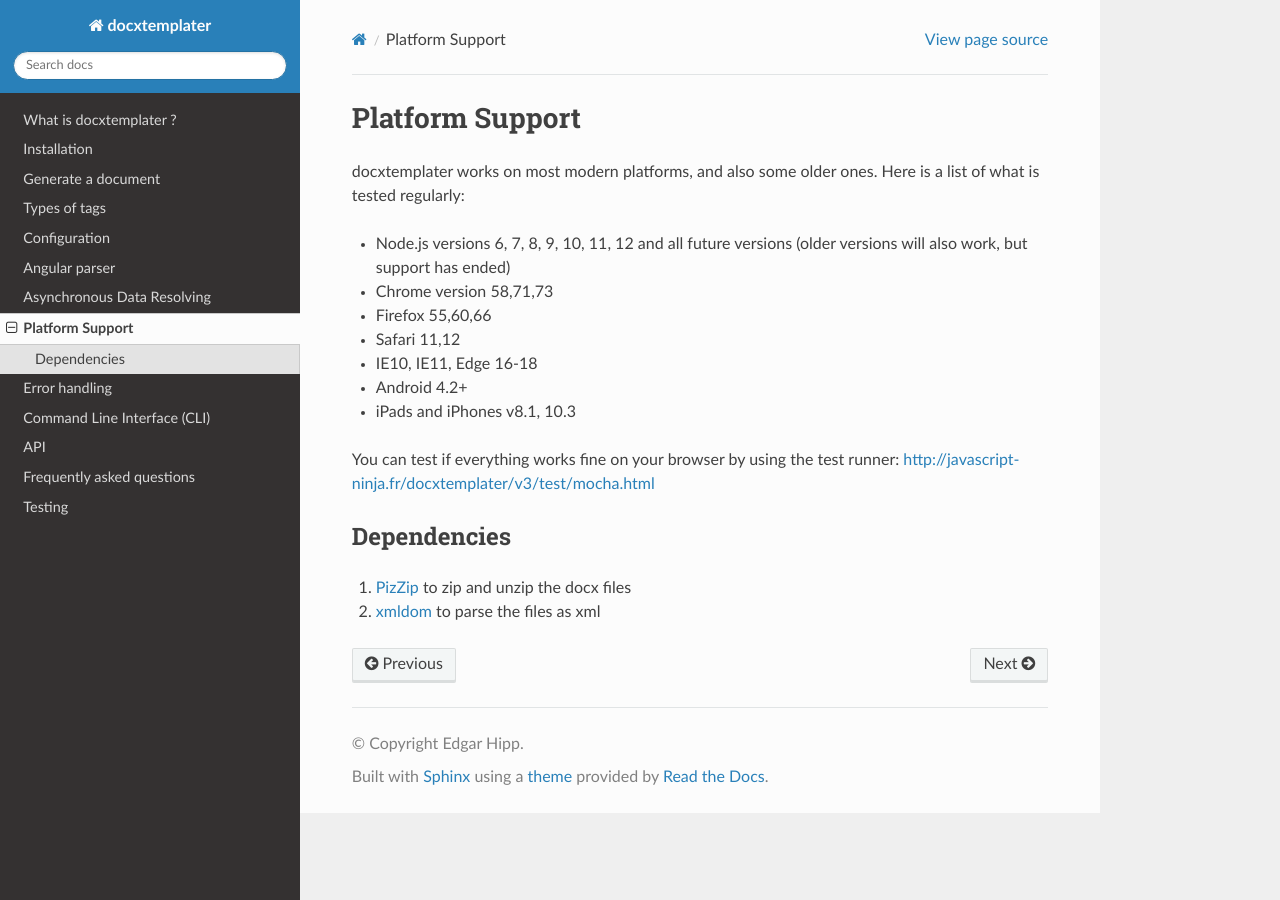
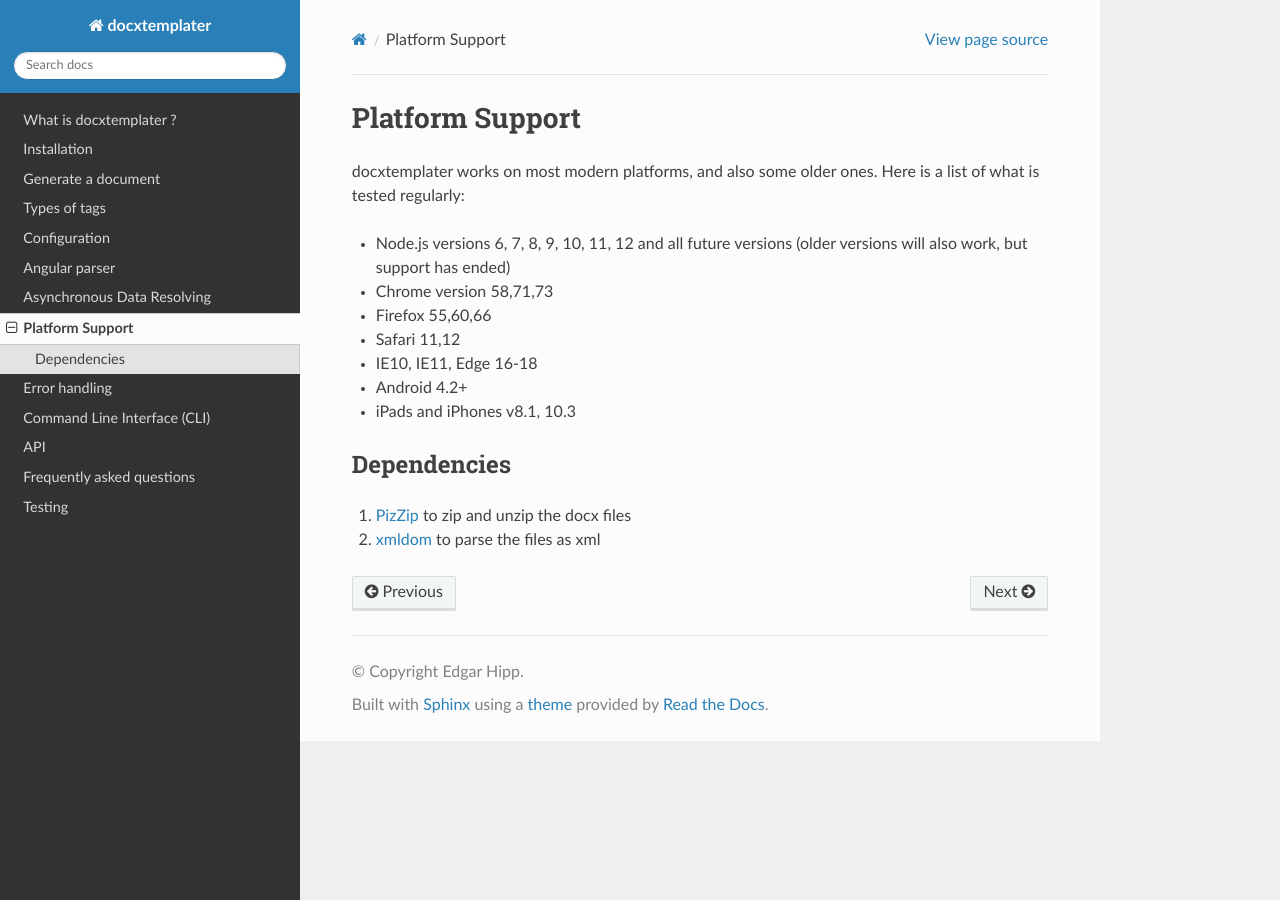
Before and after one commit to open-xml-templating/docxtemplater, a Sphinx documentation site: the page built from docs/source/platform_support.rst, in a window 1280 px wide. Built offline with Sphinx 7.4.7 and the Read the Docs theme 2.0.0, drawn with Linux system fonts in a browser that asks for light colours.

Commit message:
Micro docs updates

```diff
--- a/docs/source/faq.rst
+++ b/docs/source/faq.rst
@@ -144,7 +144,7 @@ Performance
 
 Docxtemplater is quite fast, for a pretty complex 50 page document, it can generate 250 output of those documents in 44 seconds, which is about 180ms per document.
 
-There is also an interesting blog article at https://javascript-ninja.fr/optimizing-speed-in-node-js/ that explains how I optimized loops in docxtemplater.
+There also is an interesting blog article at https://javascript-ninja.fr/optimizing-speed-in-node-js/ that explains how I optimized loops in docxtemplater.
 
 Support for IE9 and lower
 -------------------------
--- a/docs/source/platform_support.rst
+++ b/docs/source/platform_support.rst
@@ -16,8 +16,6 @@ docxtemplater works on most modern platforms, and also some older ones. Here is
 - Android 4.2+
 - iPads and iPhones v8.1, 10.3
 
-You can test if everything works fine on your browser by using the test runner: http://javascript-ninja.fr/docxtemplater/v3/test/mocha.html
-
 Dependencies
 ------------
 
```
